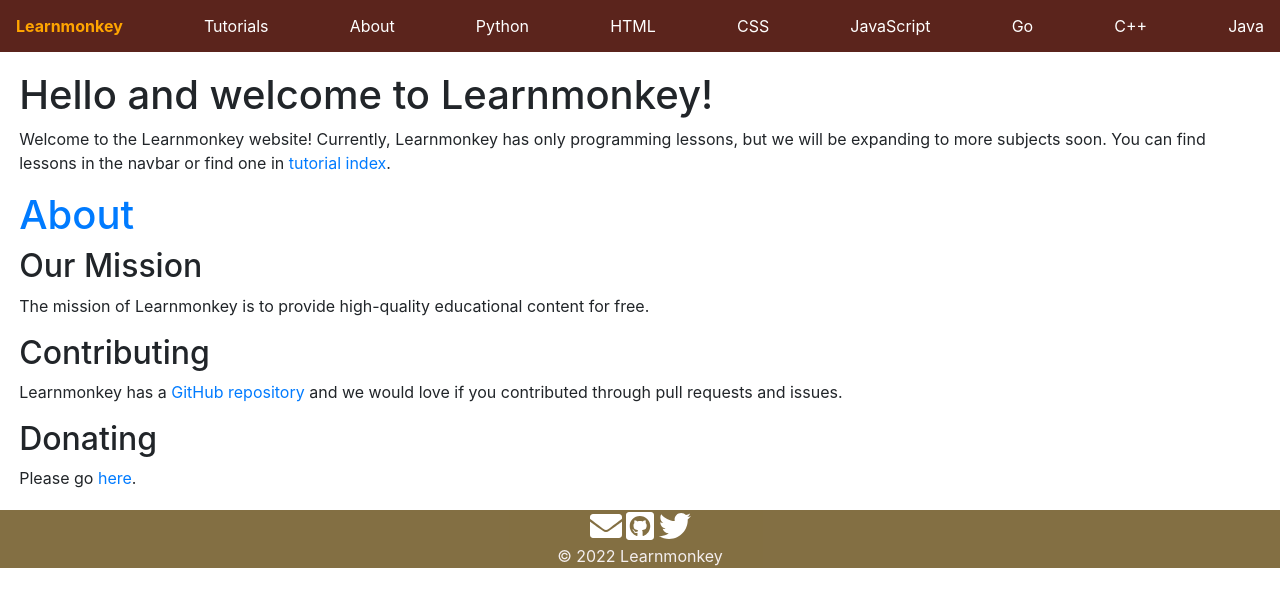
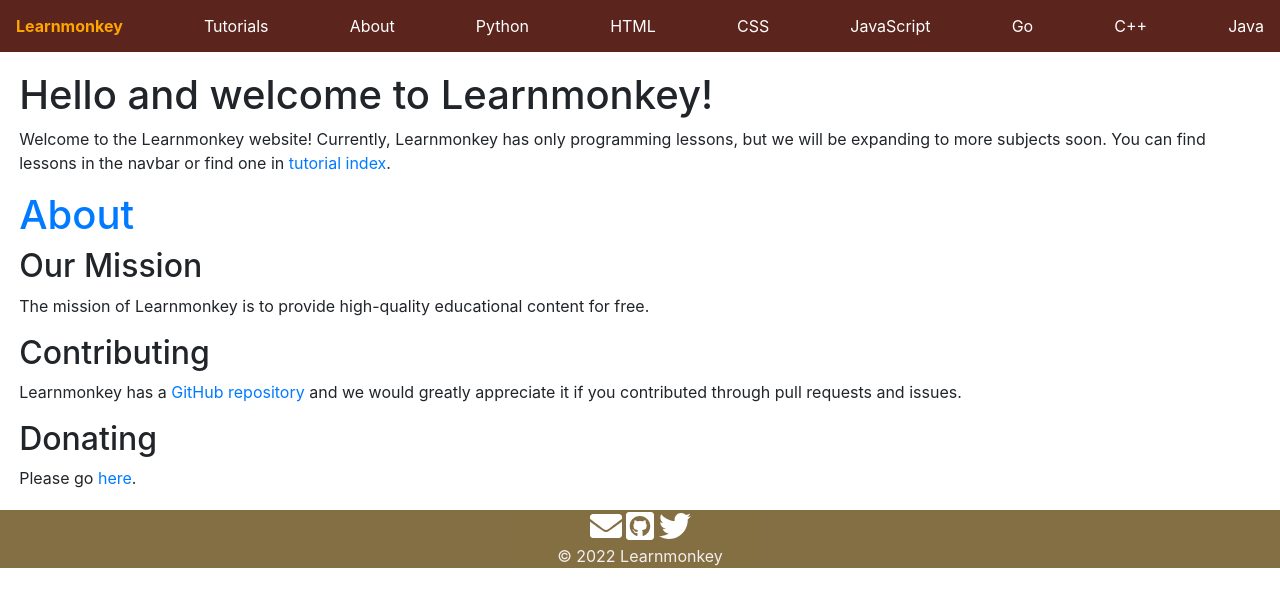
Before and after one commit to learnmonkey/learnmonkey.github.io, a Jekyll site: the page built from index.html, in a window 1280 px wide. Shown: the top 607 px of the page. Built offline with Jekyll 4.4.1, drawn with Linux system fonts in a browser that asks for light colours.

Commit message:
Update index.html

```diff
--- a/index.html
+++ b/index.html
@@ -14,7 +14,7 @@
     <h2>Our Mission</h2>
     <p>The mission of Learnmonkey is to provide high-quality educational content for free.</p>
     <h2>Contributing</h2>
-    <p>Learnmonkey has a <a href="https://github.com/learnmonkey/learnmonkey.github.io">GitHub repository</a> and we would love if you contributed through pull requests and issues.</p>
+    <p>Learnmonkey has a <a href="https://github.com/learnmonkey/learnmonkey.github.io">GitHub repository</a> and we would greatly appreciate it if you contributed through pull requests and issues.</p>
     <h2>Donating</h2>
     <p>Please go <a href="/donating/">here</a>.</p>
 </section>
```
